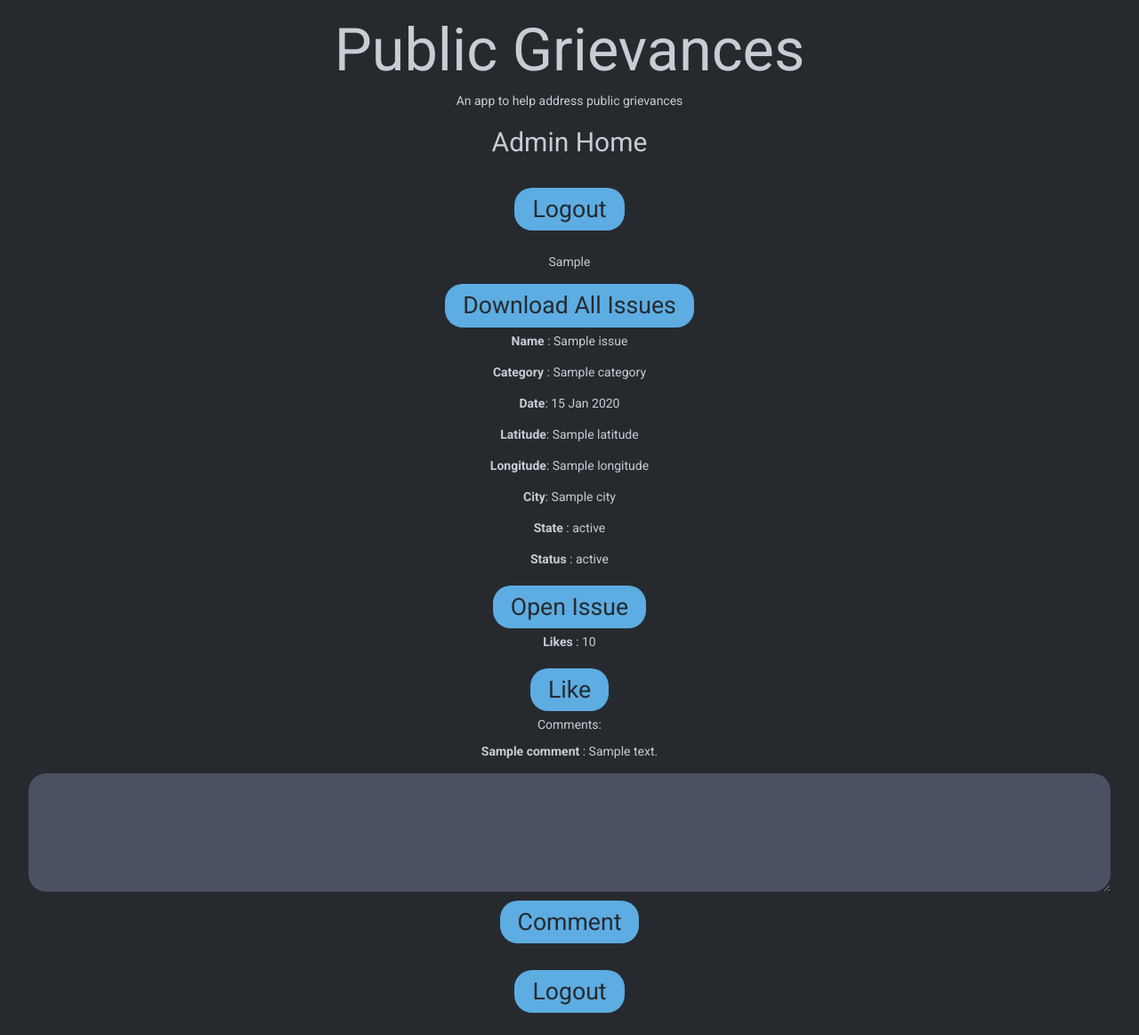
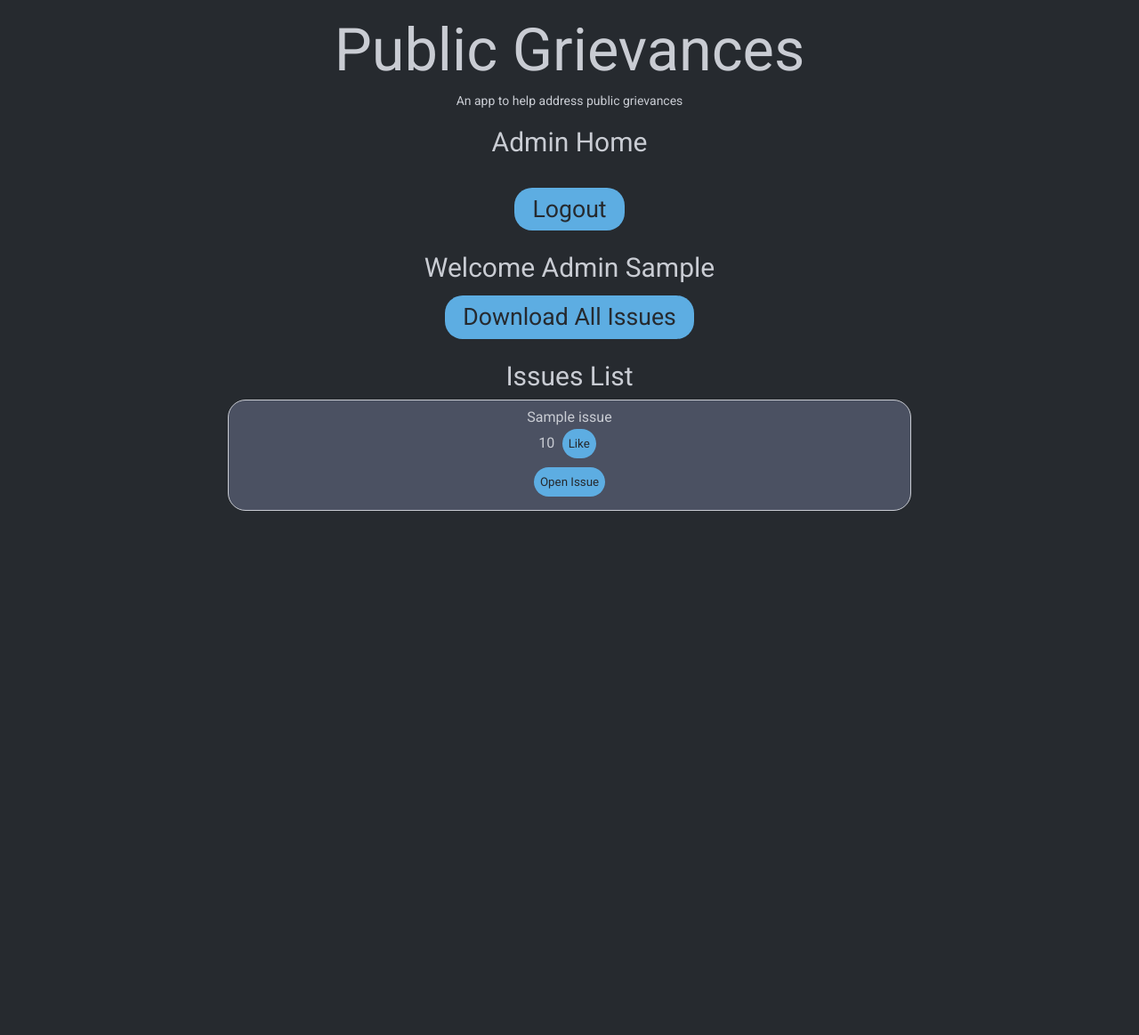
Before and after one commit to ygunarso/public-grievances-app, a Node server app: template views/grievances/adminHome.handlebars in a window 1280 px wide. Shown: the whole page at 89% size. After the commit the page ends 574 px from the top, so only its background shows below. Run offline with Node 20, Linux system fonts and the light colour scheme; the template is opened without the code that fills it: most values are stand-ins (such as "Sample title", 1, 10 or a date in 2020); some libraries are stand-ins or nearby versions.

Commit message:
Final changes

```diff
--- a/routes/issues.js
+++ b/routes/issues.js
@@ -164,7 +164,6 @@ router.post('/createIssue', async (req, res) => {
 	const iname = xss(issueInfo.name); // only one field can be edited by user
 
 
-
 	if (req.session.user === undefined) {
 		res.render('grievances/login', { message: "You must login first!" });
 	}
@@ -225,7 +224,7 @@ router.post('/download', async (req, res) => {
 	}
 	try {
 		file.downloadFile();
-		res.redirect("/issues");
+		res.redirect("/adminHome");
 	} catch (e) {
 		res.sendStatus(400);
 	}
--- a/views/grievances/adminHome.handlebars
+++ b/views/grievances/adminHome.handlebars
@@ -4,22 +4,36 @@
     <br>
     <form id="login-form" method="GET" action="/logout">
         <button type="submit">Logout</button>
-        <br>
-        <br>
     </form>
 
-
-
-    {{!-- <h2>Issue Page</h2> --}}
-    <p>{{sessionInfo}}</p>
+    <h2>Welcome Admin {{sessionInfo}}</h2>
 
     <form method="POST" action="/issues/download">
         <button type="submit">Download All Issues</button>
     </form>
 
-
+    <h2>Issues List</h2>
+    <div id="feed">
         {{#each issueList}}
-    <p><label>Name</label> : {{this.name}}</p>
+            <div data-toggle="collapse" data-target="#{{this._id}}" class="panel-heading">
+                <h3 class="panel-title">
+                  {{this.name}}
+                </h3>
+                <form method="POST" action="/issues/like/{{this._id}}">
+                    <p class="inline">{{this.likes}}</p>
+                    <button class="icons" type="submit">Like</button>
+                </form>
+                {{#if (open status)}}
+                    <form method="POST" action="/issues/close/{{this._id}}">
+                        <button class="icons" type="submit">Close Issue</button>
+                    </form>
+                {{else}}
+                    <form method="POST" action="/issues/open/{{this._id}}">
+                        <button class="icons" type="submit">Open Issue</button>
+                    </form>
+                {{/if}}
+            </div>
+            <div id="{{this._id}}" class="collapse">
                 <p><label>Category</label> : {{this.category}}</p>
                 <p><label>Date</label>: {{this.date}}</p>
                 <p><label>Latitude</label>: {{this.latitude}}</p>
@@ -27,20 +41,7 @@
                 <p><label>City</label>: {{this.city}}</p>
                 <p><label>State</label> : {{this.state}}</p>
                 <p><label>Status</label> : {{this.status}}</p>
-    {{#if (open status)}}
-    <form method="POST" action="/issues/close/{{this._id}}">
-        <button type="submit">Close Issue</button>
-    </form>
-    {{else}}
-    <form method="POST" action="/issues/open/{{this._id}}">
-        <button type="submit">Open Issue</button>
-    </form>
-    {{/if}}
-    <p><label>Likes</label> : {{this.likes}}</p>
-    <form method="POST" action="/issues/like/{{this._id}}">
-        <button type="submit">Like</button>
-    </form>
-    <p>Comments:</p>
+                <p><label>Comments</label></p>
                 {{#each this.comments}}
                     <p><label>{{this.name}}</label> : {{this.content}}</p>
                 {{/each}}
@@ -48,13 +49,8 @@
                     <textarea name="content" cols="40" rows="5"></textarea>
                     <button type="submit">Comment</button>
                 </form>
-    <br>
+            </div>
         {{/each}}
+    </div>
 
-
-    <form id="login-form" method="GET" action="/logout">
-        <button type="submit">Logout</button>
-        <br>
-        <br>
-    </form>
 </section>
--- a/views/grievances/deletedAccount.handlebars
+++ b/views/grievances/deletedAccount.handlebars
@@ -6,4 +6,4 @@
 <br>
 <br>
 
-<a href="/">Go To Public Grievances Website</a>
+<a class="auth" href="/">Go To Public Grievances Website</a>
```
Also changed, not shown: views/grievances/viewIssue.handlebars (+4 -4 lines), README.md. Lines whose indentation alone changed are shown as unchanged.
